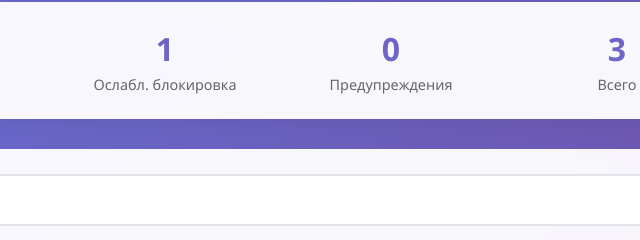
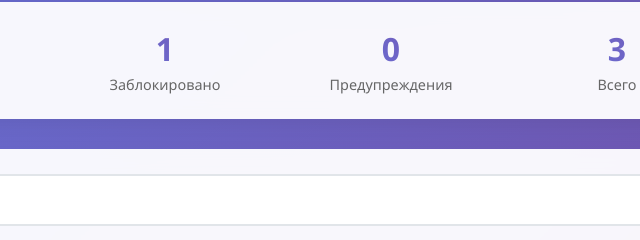
Before and after one commit to Merkass/merkass.github.io, a plain HTML site: page index.html in a window 1280 px wide. Shown: the part 219-459 px from the top of the page, 475-1115 px from the left. Drawn offline with Linux system fonts and the light colour scheme.

Commit message:
Update index.html

```diff
--- a/index.html
+++ b/index.html
@@ -30,7 +30,7 @@
                 </div>
                 <div class="stat-item">
                     <div class="stat-number" id="totalSoftBlocked">0</div>
-                    <div class="stat-label">Ослабл. блокировка</div>
+                    <div class="stat-label">Заблокировано</div>
                 </div>
                 <div class="stat-item">
                     <div class="stat-number" id="totalWarning">0</div>
```
